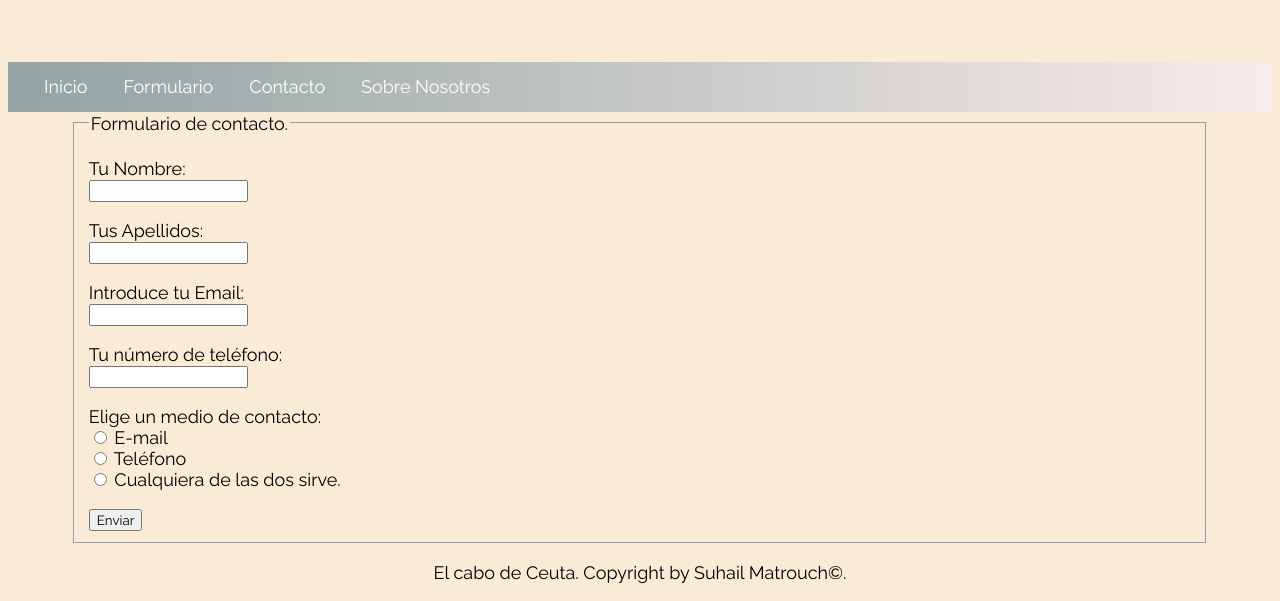
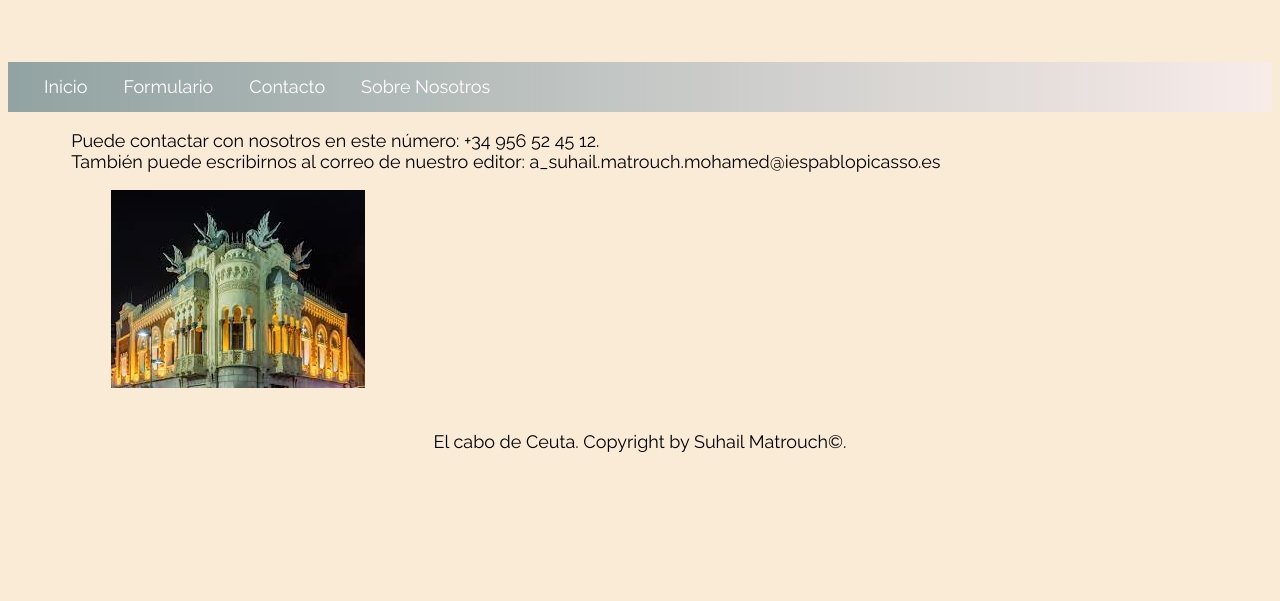
Before and after one commit to 5uh4/5uh4.github.io, a plain HTML site: page MiPaginaContacto.html in a window 1280 px wide. Shown: the part 524-1125 px from the top of the page. After the commit the page ends 994 px from the top, so only its background shows below. Drawn offline with Linux system fonts and the light colour scheme.

Commit message:
cambios a la pagina de contacto

```diff
--- a/MiPaginaAbout.css
+++ b/MiPaginaAbout.css
@@ -133,6 +133,8 @@ footer{
 }
 #mapita{
     align-items: center;
+    width: 50%;
+    border-style: inset;
 }
 
 @media only screen and (max-width: 787px){
--- a/MiPaginaContacto.css
+++ b/MiPaginaContacto.css
@@ -2,7 +2,6 @@
 html, body {
     background-color: antiquewhite;
     scroll-behavior: smooth;
-
     font-size: large;
 }
 *{
@@ -118,6 +117,7 @@ a, a:hover, a:focus, a:active{
     height: auto;
     width: 90%;
 }
+
 .article {
     color: beige;
     background-color: rgb(189, 197, 197);
--- a/MiPaginaContacto.html
+++ b/MiPaginaContacto.html
@@ -33,38 +33,14 @@
      </ul>
     </section>
     <section id="content">
-        <article class="article" id="formulario"></article>
-        <form>
-            <fieldset>
-                <legend>Formulario de contacto.</legend>
-                <p>
-            <label for="nombreLector">Tu Nombre: </label><br>
-            <input type="text" id="nombreLector" name="nombreLector"><br>
-        </p>
-        <p>
-            <label for="apellidosLector">Tus Apellidos: </label><br>
-            <input type="text" id="apellidosLector" name="apellidosLector"><br>
-        </p>
-        <p>
-            <label for="emailLector">Introduce tu Email: </label><br>
-            <input type="text" id="emailLector" name="emailLector"><br>
-        </p>
-        <p>
-            <label for="telefonoLector">Tu número de teléfono: </label><br>
-            <input type="text" id="telefonoLector" name="telefonoLector"><br>
-        </p>
-        <p>
-            <label for="modoContacto">Elige un medio de contacto:</label><br>
-            <input type="radio" id="email" name="medio-contacto" value="Email">
-            <label for="email">E-mail</label><br>
-            <input type="radio" id="telefono" name="medio-contacto" value="Telefono">
-            <label for="telefono">Teléfono</label><br>
-            <input type="radio" id="cualquiera" name="medio-contacto" value="Irrelevante">
-            <label for="cualquiera">Cualquiera de las dos sirve.</label><br>
-        </p>
-            <input type="submit" value="Enviar">
-        </fieldset>
-        </form>
+        <article class="article" id="contenido-principal"></article>
+       <p>
+        Puede contactar con nosotros en este número: +34 956 52 45 12. <br>
+        También puede escribirnos al correo de nuestro editor: <a href="mailto:a_suhail.matrouch.mohamed@iespablopicasso.es" Subject="Contacto%20desde%20la%20página."> a_suhail.matrouch.mohamed@iespablopicasso.es </a>
+       </p>
+       <figure><img src="./Imagenes/descarga.jfif" alt="La casa de los Dragones en Ceuta.">
+        <figcaption>La casa de los dragones.</figcaption>
+    </figure>
     </section>
     <footer>
         <p>
--- a/StyleMiPagina.css
+++ b/StyleMiPagina.css
@@ -2,7 +2,6 @@
 html, body {
     background-color: antiquewhite;
     scroll-behavior: smooth;
-
     font-size: large;
 }
 *{
```
Also changed, not shown: MiPaginaAbout.html (+2 -1 lines), MiPaginaForm.html (+36 -0 lines), Imagenes/descarga.jfif (added).
